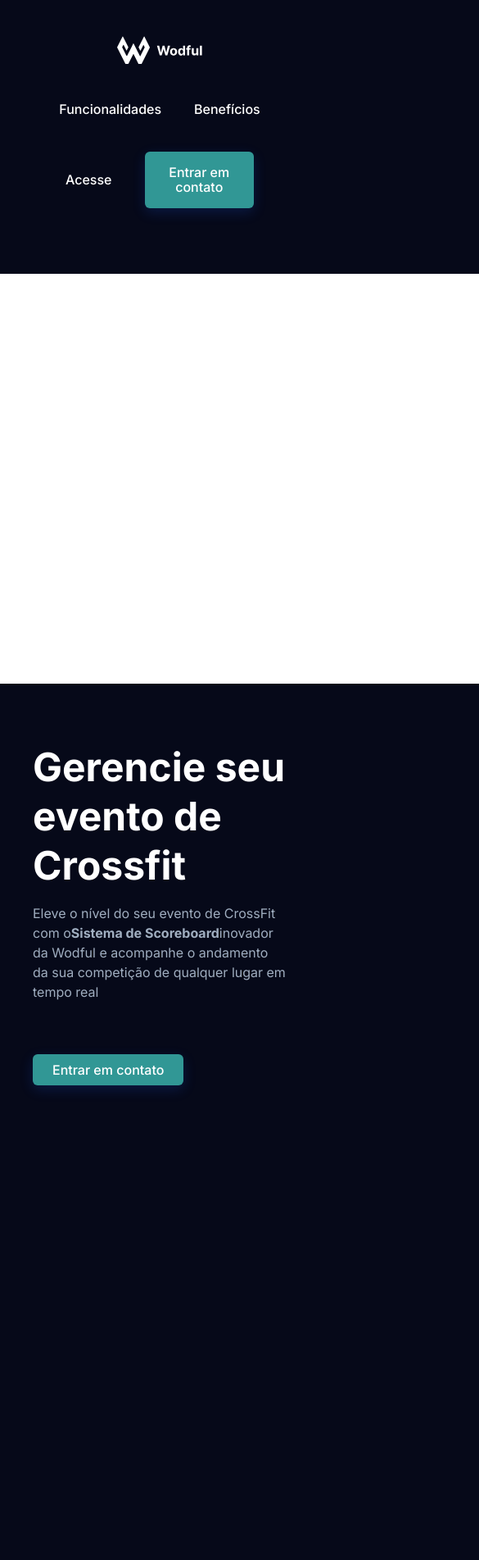
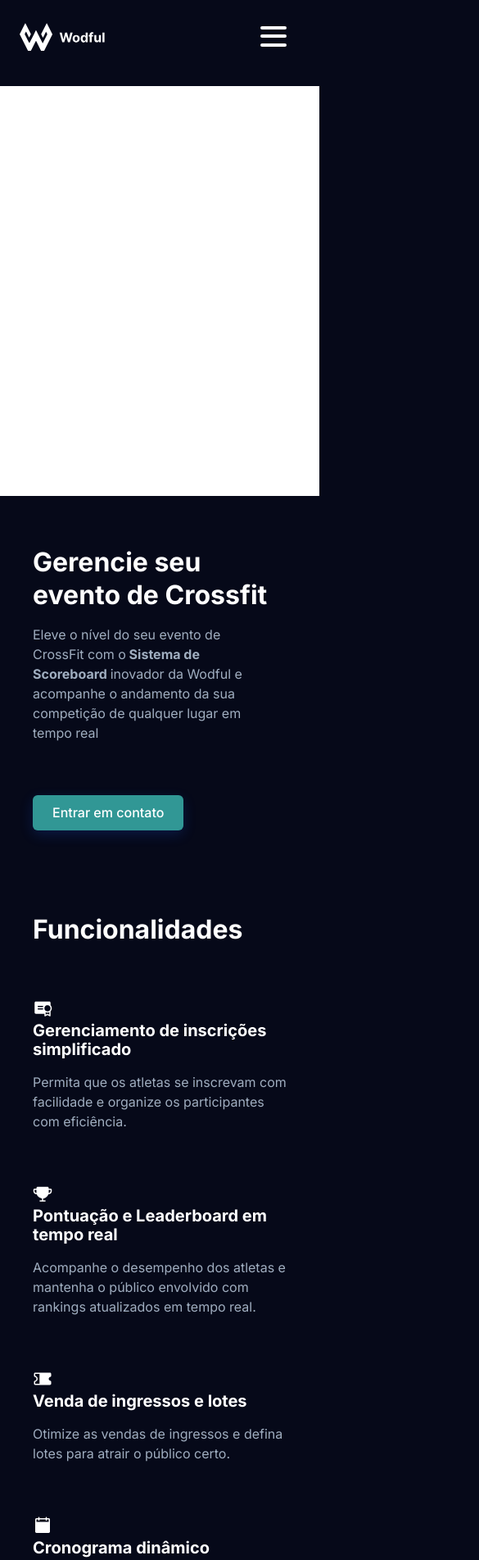
Before and after one commit to EXtreme-go-horse-club/wodful-site, a Gatsby site: page / in a window 390 px wide. Shown: the top 1903 px of the page at 82% size, 585 px wide, since content can reach past the window. Before the commit the page ends 1364 px from the top, so only its background shows below. Built offline with nearby package versions, Linux system fonts and the light colour scheme; Gatsby itself is replaced by a stand-in of ours.

Commit message:
Criando hamburger e ajustando telas.

```diff
--- /dev/null
+++ b/src/components/Features/index.tsx
@@ -0,0 +1,68 @@
+import * as React from "react";
+import Arrows from "../../images/arrows.svg";
+import Calendar from "../../images/calendar.svg";
+import Certificate from "../../images/certificate.svg";
+import Clock from "../../images/clock.svg";
+import Ticket from "../../images/ticket.svg";
+import Trophy from "../../images/trophy.svg";
+import * as styles from "./styles.module.css";
+
+type Feature = {
+  icon: string;
+  title: string;
+  description: string;
+};
+
+const features: Feature[] = [
+  {
+    icon: Certificate,
+    title: "Gerenciamento de inscrições simplificado",
+    description:
+      "Permita que os atletas se inscrevam com facilidade e organize os participantes com eficiência.",
+  },
+  {
+    icon: Trophy,
+    title: "Pontuação e Leaderboard em tempo real",
+    description:
+      "Acompanhe o desempenho dos atletas e mantenha o público envolvido com rankings atualizados em tempo real.",
+  },
+  {
+    icon: Ticket,
+    title: "Venda de ingressos e lotes",
+    description:
+      "Otimize as vendas de ingressos e defina lotes para atrair o público certo.",
+  },
+  {
+    icon: Calendar,
+    title: "Cronograma dinâmico",
+    description:
+      "Adapte-se rapidamente a mudanças de horário e mantenha todos informados com um cronograma atualizado automaticamente.",
+  },
+  {
+    icon: Arrows,
+    title: "Atualizações em tempo real",
+    description:
+      "Fique por dentro do progresso da competição, saiba quais raias estão acontecendo e acompanhe o cronograma a distância.",
+  },
+  {
+    icon: Clock,
+    title: "Otimização do tempo",
+    description:
+      "Planeje seu dia com mais eficiência, sabendo exatamente quando suas provas estão programadas e quanto tempo você tem para se preparar.",
+  },
+];
+
+export const Feature = () => (
+  <section className={styles.container}>
+    <h1>Funcionalidades</h1>
+    <section className={styles.section}>
+      {features.map((feat) => (
+        <article key={feat.title}>
+          <img src={feat.icon} alt={`ícone de ${feat.title}`} />
+          <h2 className={styles.sub_title}>{feat.title}</h2>
+          <p>{feat.description}</p>
+        </article>
+      ))}
+    </section>
+  </section>
+);
--- /dev/null
+++ b/src/components/Features/styles.module.css
@@ -0,0 +1,52 @@
+.container {
+    padding: 5rem 7.5rem;
+    gap: 6rem;
+    display: flex;
+    flex-direction: column;
+}
+
+.section {
+    display: grid;
+    grid-template-columns: auto auto auto;
+    row-gap: 64px;
+    column-gap: 75px;
+}
+
+.sub_title {
+    max-width: 350px;
+    font-style: normal;
+    font-weight: 700;
+    font-size: 1.25rem;
+    margin: 0.5px 0 1rem 0;
+}
+
+p {
+    max-width: 350px;
+}
+
+
+@media screen and (min-width: 768px) and (max-width: 1023px) {
+
+    .section {
+        grid-template-columns: auto auto;
+    }
+
+    .container {
+        gap: 4rem;
+    }
+
+}
+
+
+@media screen and (max-width: 767px) {
+
+    .container {
+        padding: 2.5rem;
+        gap: 3rem;
+    }
+
+    .section {
+        grid-template-columns: auto;
+    }
+
+}
--- /dev/null
+++ b/src/components/Hamburger/index.tsx
@@ -0,0 +1,30 @@
+import * as React from "react";
+import * as styles from "./styles.module.css";
+
+type HamburgerProps = {
+  isOpen: boolean;
+};
+
+export default function Hamburger({ isOpen = false }: HamburgerProps) {
+  return (
+    <>
+      <div className={styles.hamburger}>
+        <div
+          className={`${styles.burger} ${
+            isOpen ? styles.burger1_open : styles.burger1_close
+          }`}
+        />
+        <div
+          className={`${styles.burger} ${
+            isOpen ? styles.burger2_open : styles.burger2_close
+          }`}
+        />
+        <div
+          className={`${styles.burger} ${
+            isOpen ? styles.burger3_open : styles.burger3_close
+          }`}
+        />
+      </div>
+    </>
+  );
+}
--- /dev/null
+++ b/src/components/Hamburger/styles.module.css
@@ -0,0 +1,50 @@
+.hamburger {
+    display: none;
+}
+
+@media screen and (max-width: 767px) {
+    .hamburger {
+        width: 2rem;
+        height: 2rem;
+        display: flex;
+        justify-content: space-around;
+        flex-flow: column nowrap;
+        z-index: 10;
+    }
+
+    .burger {
+        width: 2rem;
+        height: 0.25rem;
+        border-radius: 10px;
+        background-color: var(--white);
+        transform-origin: 1px;
+        transition: all 0.3s linear;
+    }
+
+    .burger1_open {
+        transform: rotate(45deg);
+    }
+
+    .burger1_close {
+        transform: rotate(0);
+    }
+
+    .burger2_open {
+        transform: translateX(100%);
+        opacity: 0;
+    }
+
+    .burger2_close {
+        transform: translateX(0);
+        opacity: 1;
+    }
+
+    .burger3_open {
+        transform: rotate(-45deg);
+    }
+
+    .burger3_close {
+        transform: rotate(0);
+    }
+
+}
--- a/src/components/Header/index.tsx
+++ b/src/components/Header/index.tsx
@@ -1,6 +1,7 @@
 import { Link } from "gatsby";
 import * as React from "react";
 import HeaderLogo from "../../images/wodful-logo.svg";
+import Hamburger from "../Hamburger";
 import * as styles from "./styles.module.css";
 
 type NavLinks = {
@@ -20,9 +21,10 @@ const navLinks: NavLinks[] = [
 ];
 
 export const Header = () => (
-  <section>
+  <section className={styles.container_size}>
     <header className={styles.header}>
       <img src={HeaderLogo} alt="Wodful logo" />
+
       <article>
         <nav className={styles.space}>
           {navLinks.map((link) => (
@@ -39,6 +41,7 @@ export const Header = () => (
           Entrar em contato
         </button>
       </article>
+      <Hamburger isOpen={false} />
     </header>
     <main>
       <section className={styles.section}>
@@ -46,7 +49,7 @@ export const Header = () => (
           <h1 className={styles.title}>Gerencie seu evento de Crossfit</h1>
           <p className={styles.text}>
             Eleve o nível do seu evento de CrossFit com o
-            <strong>Sistema de Scoreboard</strong>
+            <strong> Sistema de Scoreboard </strong>
             inovador da Wodful e acompanhe o andamento da sua competição de
             qualquer lugar em tempo real
           </p>
--- a/src/components/Header/styles.module.css
+++ b/src/components/Header/styles.module.css
@@ -11,17 +11,19 @@
 
 
 .button_cta {
-    padding: 10px 24px;
+    padding: 0.75rem 1.5rem;
 }
 
 .space {
     display: flex;
     align-items: center;
     gap: 2.5rem;
+
 }
 
 .title {
     max-width: 500px;
+
 }
 
 .text {
@@ -46,14 +48,37 @@
     justify-content: center;
     align-items: flex-start;
     padding-left: 7.5rem;
+    margin-right: 1rem;
+}
+
+
+.container_size {
+    min-height: 793px;
+}
+
+@media screen and (min-width: 768px) and (max-width: 1023px) {
+
+    .space {
+        gap: 1rem;
+
+    }
+
+    .section {
+        flex-direction: column-reverse;
+    }
+
+    .image_fake {
+        width: 100%;
+    }
+
 }
 
 @media screen and (max-width: 767px) {
 
-    .header {
-        flex-direction: column;
-        gap: 2.5rem;
+    .space {
+        display: none;
     }
+
 
     .section {
         flex-direction: column-reverse;
@@ -63,6 +88,11 @@
         padding: 2.5rem;
     }
 
+    .image_fake {
+        width: 100%;
+    }
 
-
+    .header {
+        padding: 1.5rem 2.5rem 2.5rem 1.5rem;
+    }
 }
--- a/src/pages/index.tsx
+++ b/src/pages/index.tsx
@@ -1,6 +1,7 @@
 import type { PageProps } from "gatsby";
 import "normalize.css/normalize.css";
 import * as React from "react";
+import { Feature } from "../components/Features";
 import { Header } from "../components/Header";
 import "../styles/global.module.css";
 
@@ -8,6 +9,7 @@ const IndexPage: React.FC<PageProps> = () => {
   return (
     <>
       <Header />
+      <Feature />
     </>
   );
 };
--- a/src/styles/global.module.css
+++ b/src/styles/global.module.css
@@ -56,4 +56,9 @@ h1 {
 }
 
 
-/* @media screen and (max-width: 767px) {} */
+@media screen and (max-width: 767px) {
+    h1 {
+        font-size: 2rem;
+        line-height: 2.5rem;
+    }
+}
```
Also changed, not shown: src/images/arrows.svg (added), src/images/calendar.svg (added), src/images/certificate.svg (added), src/images/clock.svg (added), src/images/ticket.svg (added), src/images/trophy.svg (added).
